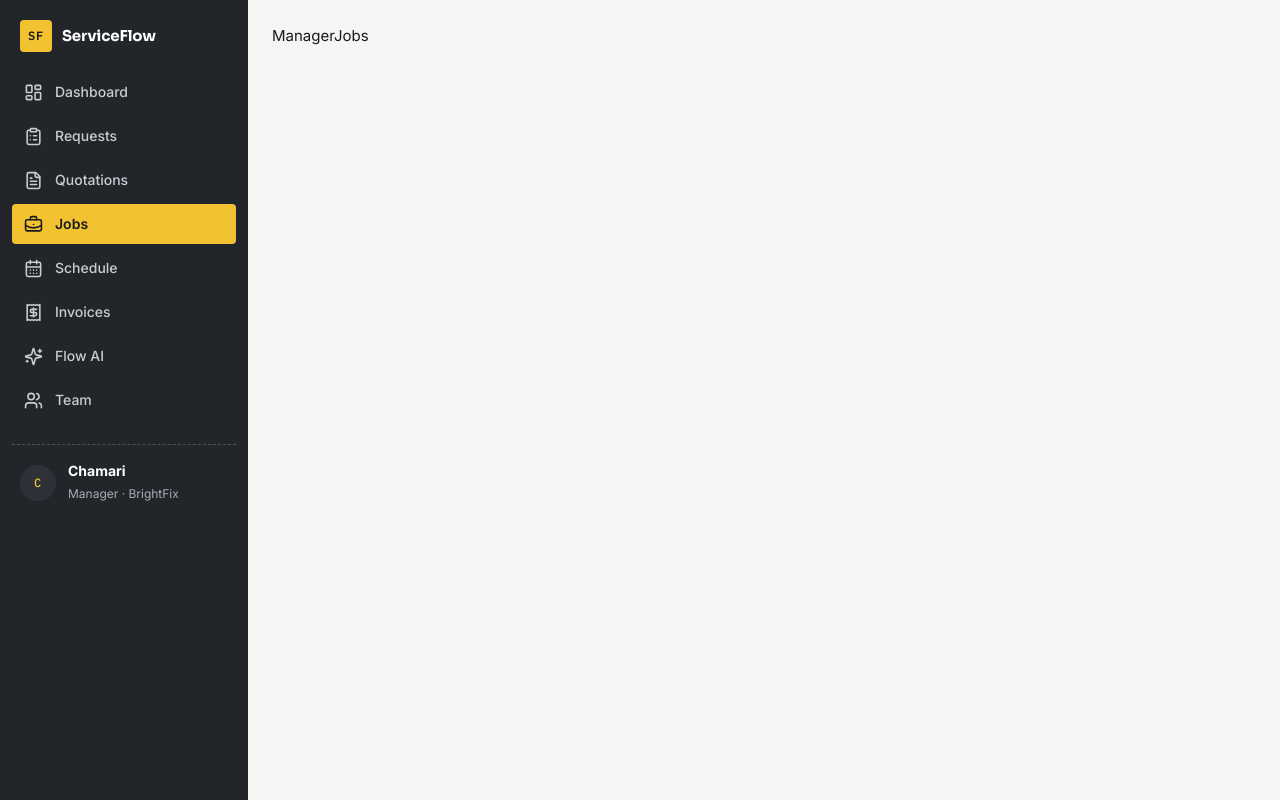
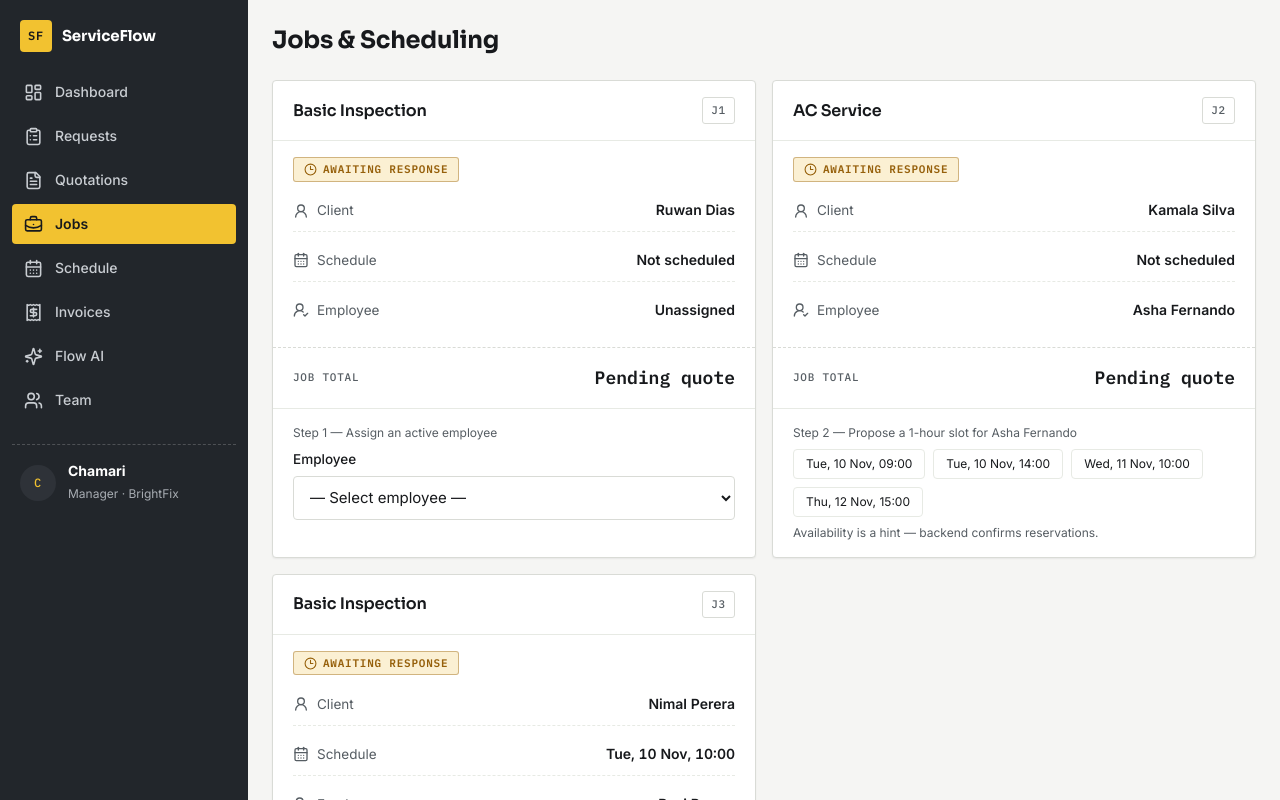
Before and after one commit to amiztp/ServiceFlow, a React (Vite) app in the folder frontend/: page /manager/jobs in a window 1280 px wide. Shown: the top 800 px of the page. Built offline with nearby package versions, Linux system fonts and the light colour scheme.

Commit message:
added job.tsx + mockupdata to shared file and updated app.tsx

```diff
--- a/frontend/src/App.tsx
+++ b/frontend/src/App.tsx
@@ -19,7 +19,9 @@ import RequestInbox from "./features/manager/Requests";
 import QuoteBuilder from "./features/manager/QuoteBuilder";
 
 
-const ManagerJobs = () => <h1>ManagerJobs</h1>;
+//const ManagerJobs = () => <h1>ManagerJobs</h1>;
+import ManagerJobs from "./features/manager/Jobs";
+
 const ManagerSchedule = () => <h1>ManagerSchedule</h1>;
 const ManagerInvoices = () => <h1>ManagerInvoices</h1>;
 const ManagerTeam = () => <h1>ManagerTeam</h1>;
--- /dev/null
+++ b/frontend/src/features/manager/Jobs.tsx
@@ -0,0 +1,147 @@
+import { useState } from "react";
+import {
+  ActionButton,
+  StatusBadge,
+  JobTicketCard,
+  SelectField,
+  EmptyState,
+} from "../../components";
+import {
+  mockJobs,
+  mockEmployees,
+  mockAvailableSlots,
+  type Job,
+  type JobState,
+} from "../../mocks/data";
+
+const jobStatus = (s: JobState): "awaiting" | "scheduled" | "in_progress" | "completed" => {
+  if (s === "JOB_CREATED") return "awaiting";
+  if (s === "SCHEDULE_PROPOSED") return "awaiting";
+  if (s === "SCHEDULE_CONFIRMED") return "scheduled";
+  if (s === "IN_PROGRESS") return "in_progress";
+  return "completed";
+};
+
+const formatSlot = (iso: string) =>
+  new Date(iso).toLocaleString("en-GB", {
+    weekday: "short",
+    day: "numeric",
+    month: "short",
+    hour: "2-digit",
+    minute: "2-digit",
+  });
+
+export default function ManagerJobs() {
+  const [jobs, setJobs] = useState<Job[]>(mockJobs);
+  const [error, setError] = useState<string | null>(null);
+
+  const assign = (jobId: string, employeeId: string) => {
+    const emp = mockEmployees.find((e) => e.id === employeeId);
+    if (!emp) return;
+    if (!emp.isActive) {
+      setError(`${emp.fullName} is not active and cannot be assigned.`);
+      return;
+    }
+    setJobs((current) =>
+      current.map((job) =>
+        job.id === jobId ? { ...job, employeeId: emp.id, employeeName: emp.fullName } : job,
+      ),
+    );
+    setError(null);
+  };
+
+  const proposeSlot = (jobId: string, start: string) => {
+    const end = new Date(new Date(start).getTime() + 60 * 60 * 1000).toISOString();
+    setJobs((current) =>
+      current.map((job) =>
+        job.id === jobId ? { ...job, startTime: start, endTime: end, state: "SCHEDULE_PROPOSED" } : job,
+      ),
+    );
+    setError(null);
+  };
+
+  return (
+    <div className="space-y-6">
+      <h1 className="sf-display text-2xl font-bold">Jobs & Scheduling</h1>
+
+      {error && (
+        <div className="rounded-docket border border-[#B93832] bg-[#FDF2F2] p-3 text-sm text-[#B93832]">
+          {error}
+        </div>
+      )}
+
+      {jobs.length === 0 ? (
+        <EmptyState title="No jobs yet" description="Approved quotations will become jobs here." />
+      ) : (
+        <div className="grid gap-4 md:grid-cols-2">
+          {jobs.map((job) => (
+            <JobTicketCard
+              key={job.id}
+              id={job.id}
+              title={job.serviceName}
+              status={jobStatus(job.state)}
+              client={job.clientName}
+              schedule={
+                job.startTime
+                  ? formatSlot(job.startTime)
+                  : job.state === "SCHEDULE_PROPOSED"
+                    ? "Awaiting client approval"
+                    : "Not scheduled"
+              }
+              employee={job.employeeName ?? "Unassigned"}
+            >
+              {job.state === "JOB_CREATED" && !job.employeeId && (
+                <div className="space-y-2">
+                  <p className="text-xs text-text-secondary">Step 1 — Assign an active employee</p>
+                  <SelectField
+                    label="Employee"
+                    value=""
+                    onChange={(e) => e.target.value && assign(job.id, e.target.value)}
+                  >
+                    <option value="">— Select employee —</option>
+                    {mockEmployees
+                      .filter((emp) => emp.isActive)
+                      .map((emp) => (
+                        <option key={emp.id} value={emp.id}>
+                          {emp.fullName}
+                        </option>
+                      ))}
+                  </SelectField>
+                </div>
+              )}
+
+              {job.state === "JOB_CREATED" && job.employeeId && (
+                <div className="space-y-2">
+                  <p className="text-xs text-text-secondary">
+                    Step 2 — Propose a 1-hour slot for {job.employeeName}
+                  </p>
+                  <div className="flex flex-wrap gap-2">
+                    {mockAvailableSlots.map((slot) => (
+                      <button
+                        key={slot}
+                        type="button"
+                        onClick={() => proposeSlot(job.id, slot)}
+                        className="rounded-docket border border-line px-3 py-1.5 text-xs hover:bg-paper"
+                      >
+                        {formatSlot(slot)}
+                      </button>
+                    ))}
+                  </div>
+                  <p className="text-xs text-text-secondary">
+                    Availability is a hint — backend confirms reservations.
+                  </p>
+                </div>
+              )}
+
+              {job.state === "SCHEDULE_PROPOSED" && (
+                <p className="text-sm text-[#6E5600]">
+                  Slot proposed. Waiting for client to approve.
+                </p>
+              )}
+            </JobTicketCard>
+          ))}
+        </div>
+      )}
+    </div>
+  );
+}
```
